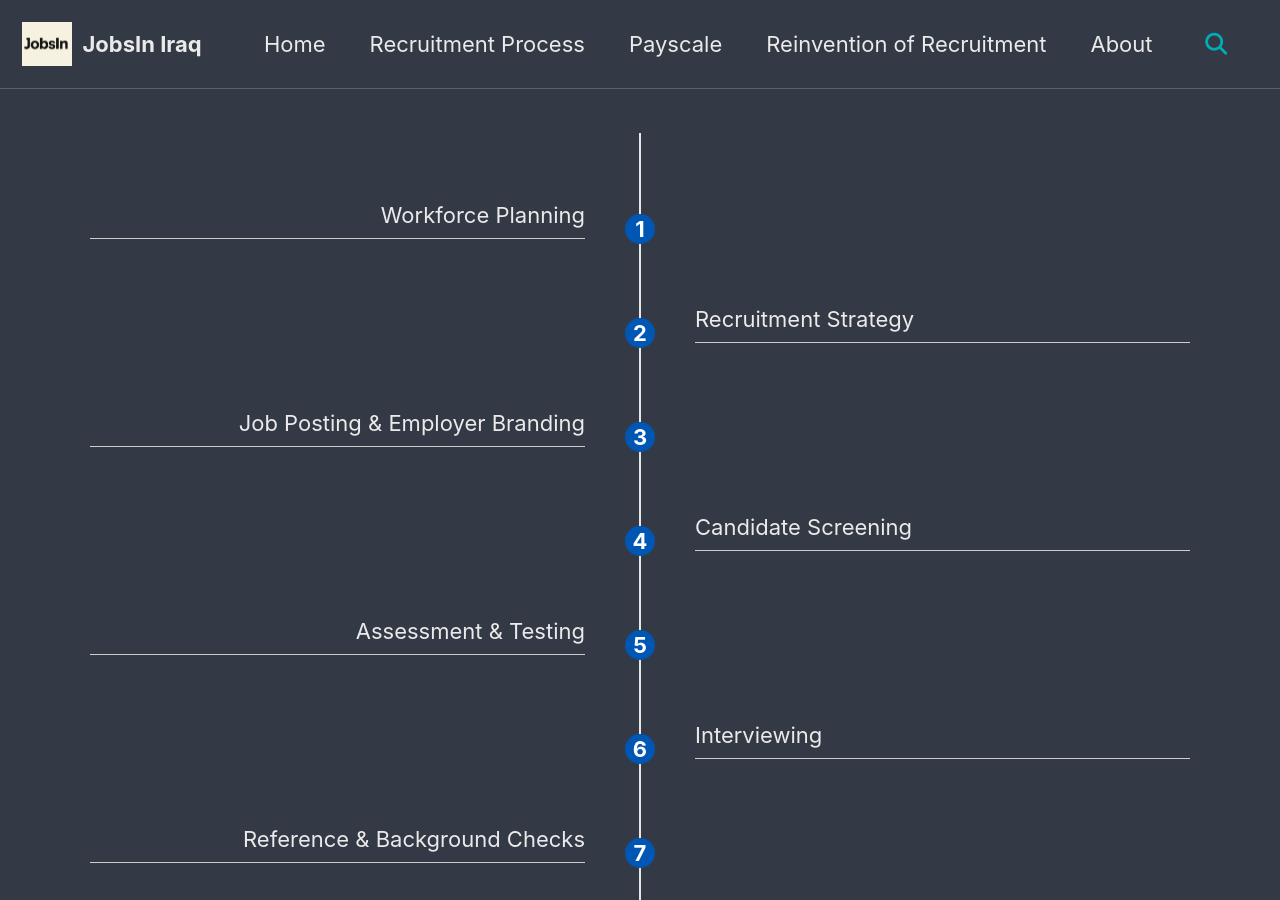
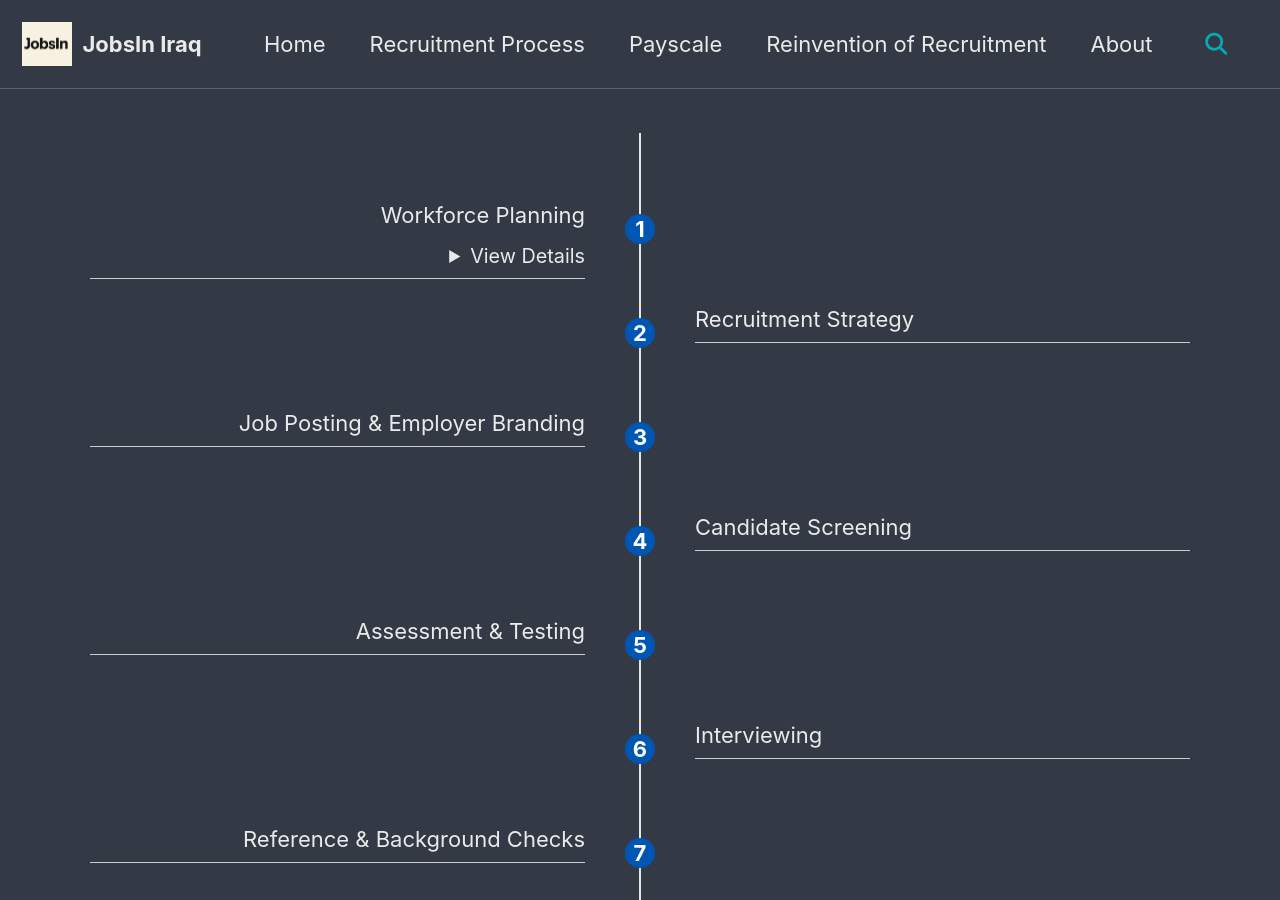
Before and after one commit to JobsInIraq/jobsiniraq.github.io, a Jekyll site: the page built from _pages/process.md, in a window 1280 px wide and 900 px high. Built offline with Jekyll 4.4.1, drawn with Linux system fonts in a browser that asks for light colours; cached includes are drawn as plain includes.

Commit message:
Update process.md

```diff
--- a/_pages/process.md
+++ b/_pages/process.md
@@ -10,12 +10,28 @@
 <link rel="stylesheet" href="{{ '/assets/css/process.css' | relative_url }}">
 
 <div class="timeline">
-
+<!--
   <div class="process left">
     <div class="content">Workforce Planning</div>
     <div class="circle">1</div>
   </div>
-
+-->
+<div class="process left">
+  <div class="content">
+    Workforce Planning
+    <details style="margin-top: 10px;">
+      <summary style="cursor: pointer; font-size: 0.9em;">View Details</summary>
+      <ul style="margin-top: 5px; font-size: 0.85em; text-align: left;">
+        <li>Identify organizational goals</li>
+        <li>Assess current workforce</li>
+        <li>Forecast future needs</li>
+        <li>Identify skills gaps</li>
+        <li>Develop workforce plan</li>
+      </ul>
+    </details>
+  </div>
+  <div class="circle">1</div>
+</div>
 
   <div class="process right">
     <div class="circle">2</div>
```
